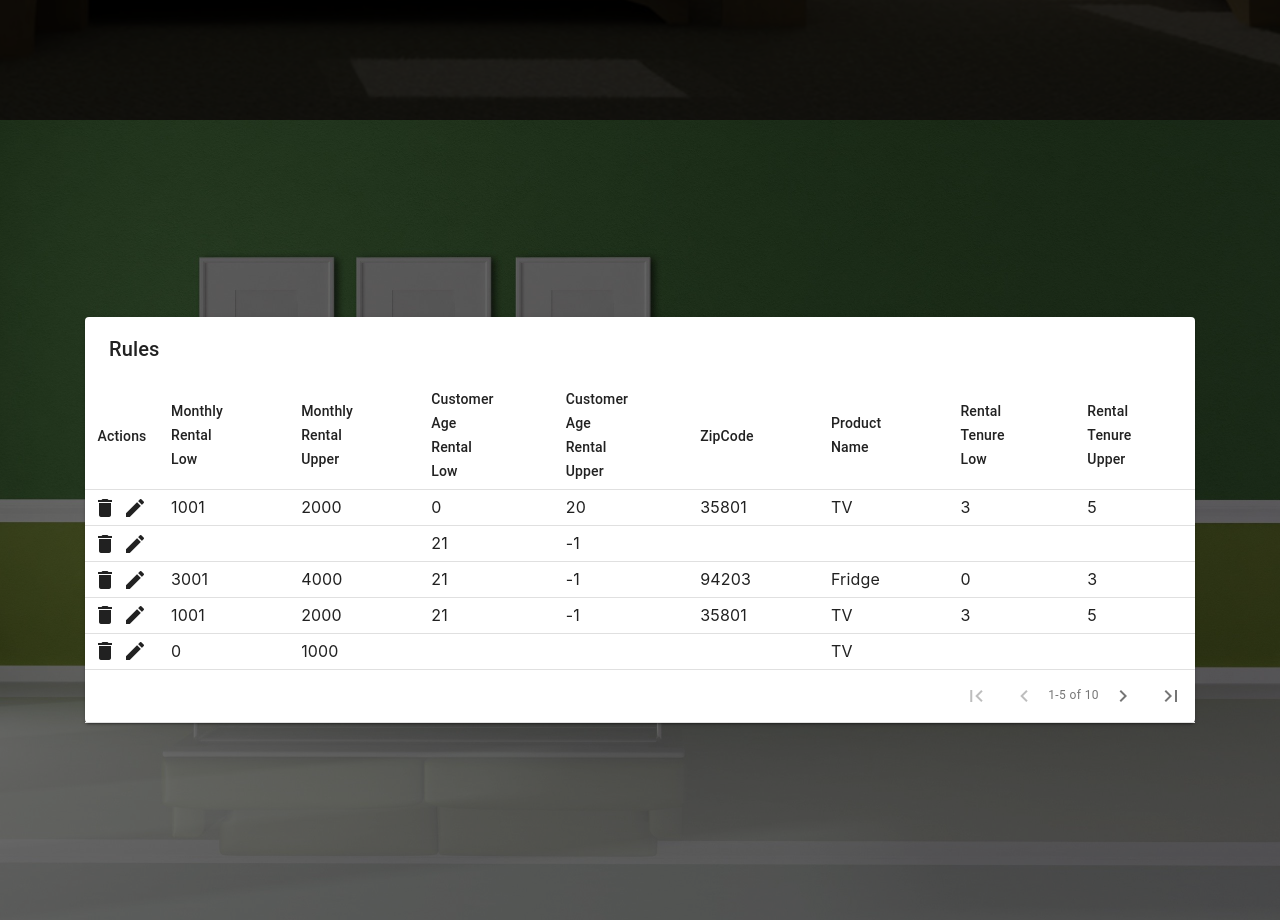
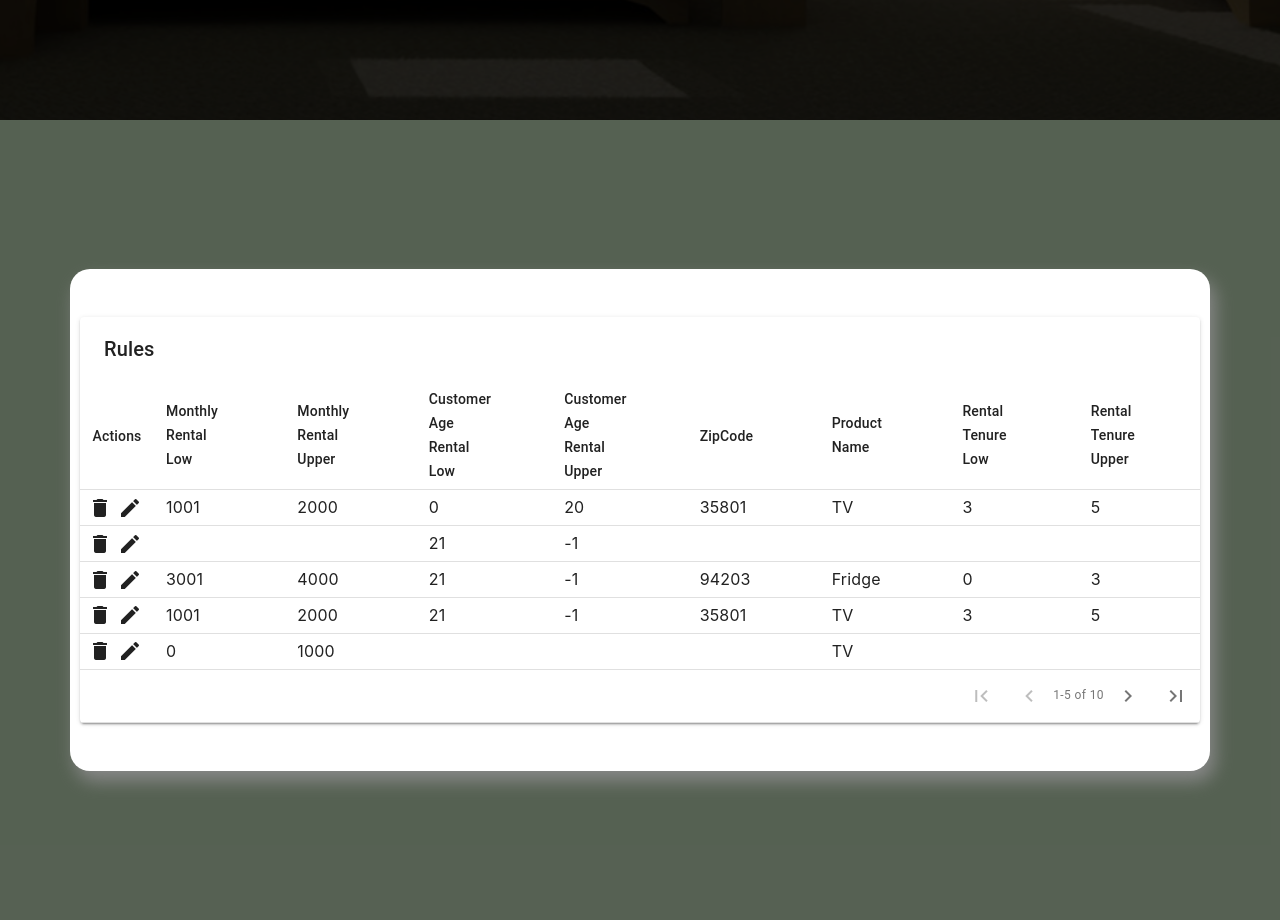
Before and after one commit to abhikumar22/challenge-frontend-solution, a React (Create React App) app: page / in a window 1280 px wide. Shown: the part 680-1600 px from the top of the page. Built offline with nearby package versions, Linux system fonts and the light colour scheme; a web font is replaced by a local one.

Commit message:
background color updated

```diff
--- a/src/assets/css/style.css
+++ b/src/assets/css/style.css
@@ -10,7 +10,7 @@ html {
 
 .first {
   background-image: url("../images/wall1.jpg");
-  background-color: rgba(0, 0, 0, 0.50);
+  /* background-color: rgba(0, 0, 0, 0.50);  */
   background-position: center;
   background-repeat: no-repeat;
   background-size: cover;
@@ -24,11 +24,11 @@ html {
 
 
 .div2{
-  background-image: url("../images/wall2.jpg");
-  background-color: rgba(0, 0, 0, 0.603);
-  background-position: center;
+  /* background-image: url("../images/wall2.jpg");  */
+  background-color: #d6f3cf;
+  /* background-position: center;
   background-repeat: no-repeat;
-  background-size: cover;
+  background-size: cover;  */
   height: 100vh;
 }
 
@@ -38,3 +38,9 @@ html {
   padding: 10px;
   box-shadow: 5px 10px 18px #888888;
 }
+.formBorder2{
+  border-radius: 20px;
+  background-color:white;
+  padding: 10px;
+  box-shadow: 5px 10px 18px #888888;
+}
--- a/src/pages/App.js
+++ b/src/pages/App.js
@@ -260,7 +260,7 @@ export default class App extends React.Component {
           <div className="bbg">
             <div className="container h-100">
               <div className="row align-items-center h-100">
-                <div className="col-11 col-sm-11 col-md-11 col-lg-12 mx-auto py-5">
+                <div className="formBorder2 col-11 col-sm-11 col-md-11 col-lg-12 mx-auto py-5">
                   <MaterialTable
                     actions={[
                       {
```
